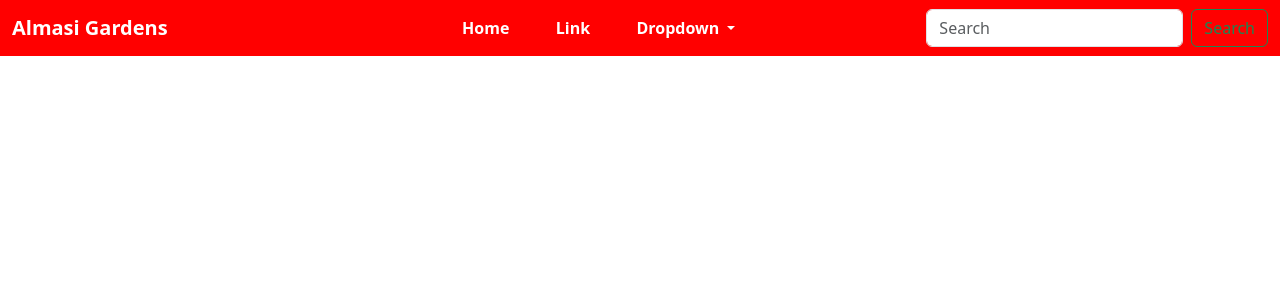
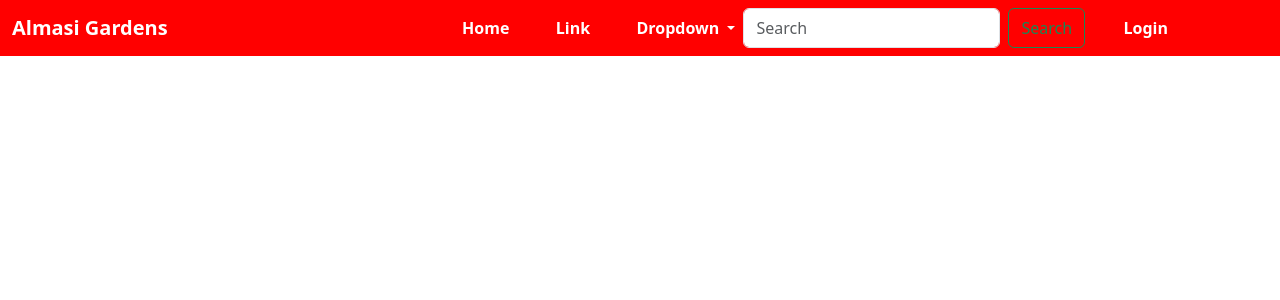
Before and after one commit to victoriamwangi/Garden-Estate-NeighborHood, a Django app: page / in a window 1280 px wide. Shown: the top 300 px of the page. Run offline with Django 4.2, Linux system fonts and the light colour scheme; some libraries are stand-ins or nearby versions.

Commit message:
add logout and hrefs to sign/up/in

```diff
--- a/neighborapp/templates/navbar.html
+++ b/neighborapp/templates/navbar.html
@@ -38,7 +38,6 @@
             <li><a class="dropdown-item" href="#">Something else here</a></li>
           </ul>
         </li>
-      </ul>
         <form class="d-flex">
           <input
             class="form-control me-2"
@@ -48,6 +47,22 @@
           />
           <button class="btn btn-outline-success" type="submit">Search</button>
         </form>
+        {%if user.is_authenticated%}
+        <li class="nav-item">
+          <a class="nav-link" href="/accounts/password/change"
+            >Change Password</a
+          >
+        </li>
+        <li class="nav-item">
+          <a class="nav-link" href="/logout">Logout</a>
+        </li>
+
+        {%else%}
+        <li class="nav-item">
+          <a class="nav-link" href="/accounts/login/">Login</a>
+        </li>
+        {%endif%}
+      </ul>
     </div>
   </div>
 </nav>
--- a/neighborapp/templates/registration/login.html
+++ b/neighborapp/templates/registration/login.html
@@ -9,6 +9,7 @@
       <input type="submit" class="btn btn-primary" value="Login" />
     </div>
     <input type="hidden" name="next" id="" value'{{next}}'>
+    <p>Don't have an account? <a href="/accounts/register">Register<a/></p>
   </form>
 </div>
 {%endblock%}
--- a/neighborapp/templates/registration/registration_form.html
+++ b/neighborapp/templates/registration/registration_form.html
@@ -8,7 +8,8 @@
     <div class="form-group">
       <input type="submit" class="btn btn-primary" value="Sign Up" />
     </div>
-    <input type="hidden" name="next" id="" value'{{next}}'>
+    <input type="hidden" name="next" id="" value'{{next}}'/>
+    <p>Already have an account? <a href="/accounts/login/">Sign In</a></p>
   </form>
 </div>
 {%endblock%}
--- a/neighborhood/urls.py
+++ b/neighborhood/urls.py
@@ -16,9 +16,10 @@ Including another URLconf
 
 from django.contrib import admin
 from django.urls import path, include, re_path
-
+from django.contrib.auth import views as auth_views
 urlpatterns = [
     path('admin/', admin.site.urls),
     path('', include('neighborapp.urls')),
-    re_path(r'^accounts/', include('registration.backends.simple.urls'))
+    re_path(r'^accounts/', include('registration.backends.simple.urls')),
+    path('logout', auth_views.logout_then_login)
 ]
```
Lines whose indentation alone changed are shown as unchanged.
